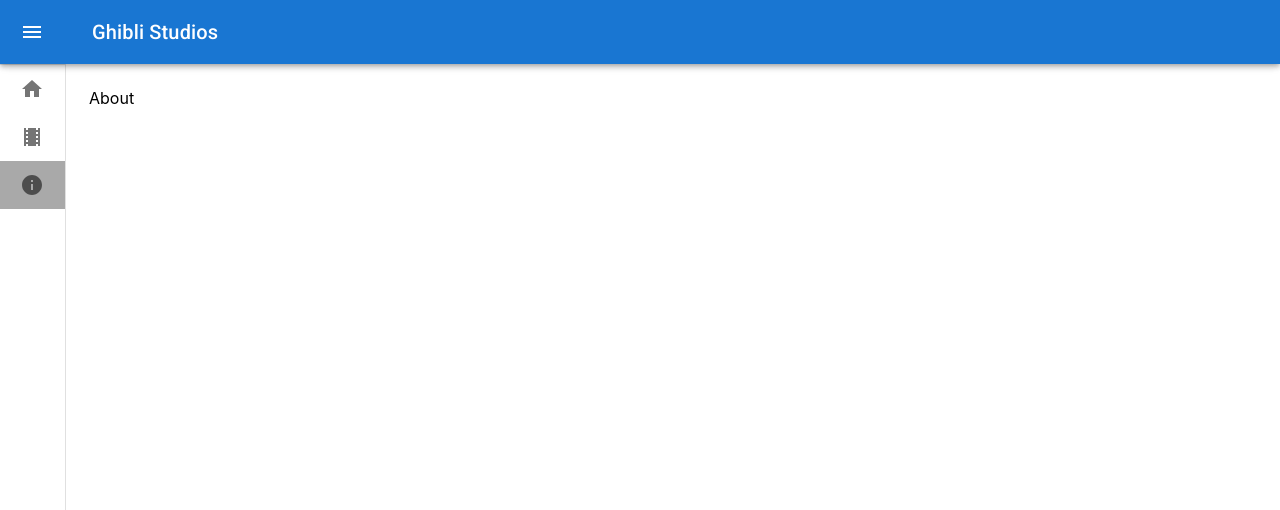
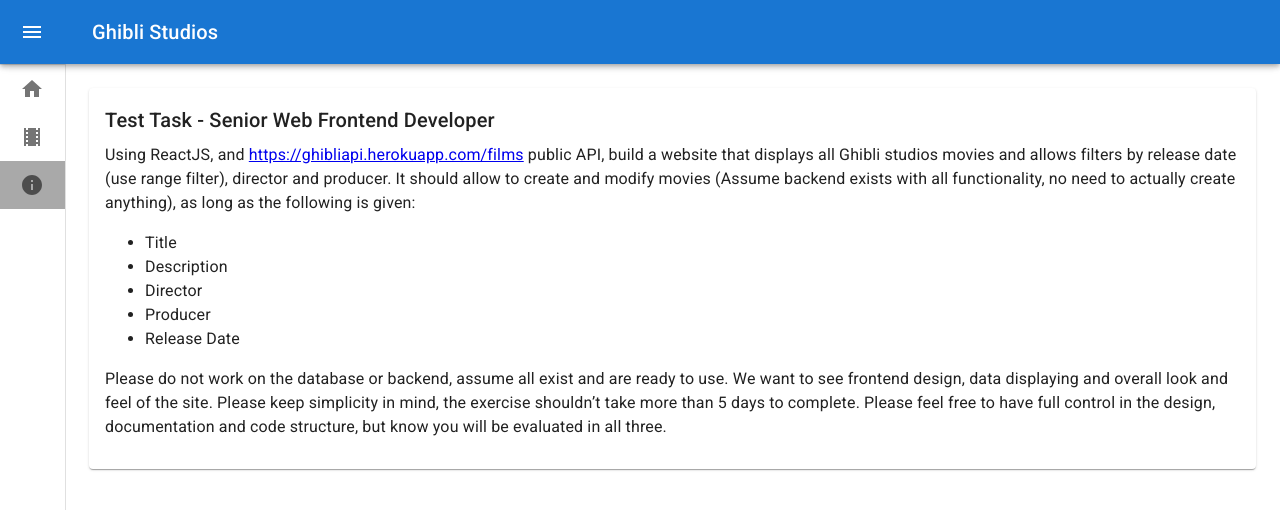
Before and after one commit to JCh4rly/ghibli-studios, a React (Create React App) app: page /about in a window 1280 px wide. Shown: the top 510 px of the page. Built offline with nearby package versions, Linux system fonts and the light colour scheme.

Commit message:
Add Home and About content

```diff
--- a/src/pages/about/About.js
+++ b/src/pages/about/About.js
@@ -1,3 +1,33 @@
-const About = () => <>About</>
+import { Card, CardContent, Typography } from "@mui/material";
+
+const About = () => <>
+  <Card sx={{ minWidth: 275 }}>
+    <CardContent>
+      <Typography variant="h6" gutterBottom component="div">
+        Test Task - Senior Web Frontend Developer
+      </Typography>
+      <Typography variant="body1" gutterBottom>
+        Using ReactJS, and <a href="https://ghibliapi.herokuapp.com/films">https://ghibliapi.herokuapp.com/films</a> public
+        API, build a website that displays all Ghibli studios movies and allows
+        filters by release date (use range filter), director and producer. It should allow
+        to create and modify movies (Assume backend exists with all functionality, no need to
+        actually create anything), as long as the following is given:
+          <ul>
+            <li>Title</li>
+            <li>Description</li>
+            <li>Director</li>
+            <li>Producer</li>
+            <li>Release Date</li>
+          </ul>
+        Please do not work on the database or backend, assume all exist and are
+        ready to use. We want to see frontend design, data displaying and overall
+        look and feel of the site. Please keep simplicity in mind, the exercise shouldn’t
+        take more than 5 days to complete. Please feel free to have full control in the
+        design, documentation and code structure, but know you will be evaluated in
+        all three.
+      </Typography>
+    </CardContent>
+  </Card>
+</>
 
 export default About;
--- a/src/pages/films/Films.js
+++ b/src/pages/films/Films.js
@@ -38,7 +38,7 @@
   const [isLoading, rows, errors] = useFilms();
   const [filteredRows, setFilteredRows] = React.useState(null);
   const [filter, setFilter] = React.useState({});
-  const [releaseFilter, setReleaseFilter] = React.useState({ enabled: true, value: [1980, 2000] });
+  const [releaseFilter, setReleaseFilter] = React.useState({ enabled: false, value: [1980, 2000] });
   const [open, setOpen] = React.useState(false);
   const [modalVisible, setModalVisible] = React.useState(false);
   const [currentRow, setCurrentRow] = React.useState(null);
--- a/src/pages/home/Home.js
+++ b/src/pages/home/Home.js
@@ -1,3 +1,23 @@
-const Home = () => <>Home</>
+import { Card, CardContent, Typography } from "@mui/material";
+
+const Home = () => <>
+  <Card sx={{ minWidth: 275 }}>
+    <CardContent>
+      <Typography variant="h6" gutterBottom component="div">
+        Ghibli Studios API
+      </Typography>
+      <Typography variant="body1" gutterBottom>
+        The Studio Ghibli API catalogs the people, places, and things
+        found in the worlds of Ghibli. It was created to help users discover
+        resources, consume them via HTTP requests, and interact with them in
+        whatever way makes sense. Navigation can be found on the left sidebar,
+        and the right sidebar shows examples of returned objects for successful calls.
+        <br/>
+        Users can raise an issue, ask for help, or find a contribution guide at
+        the main repo: <a href="https://github.com/janaipakos/ghibliapi">https://github.com/janaipakos/ghibliapi</a>
+      </Typography>
+    </CardContent>
+  </Card>
+</>
 
 export default Home;
```
